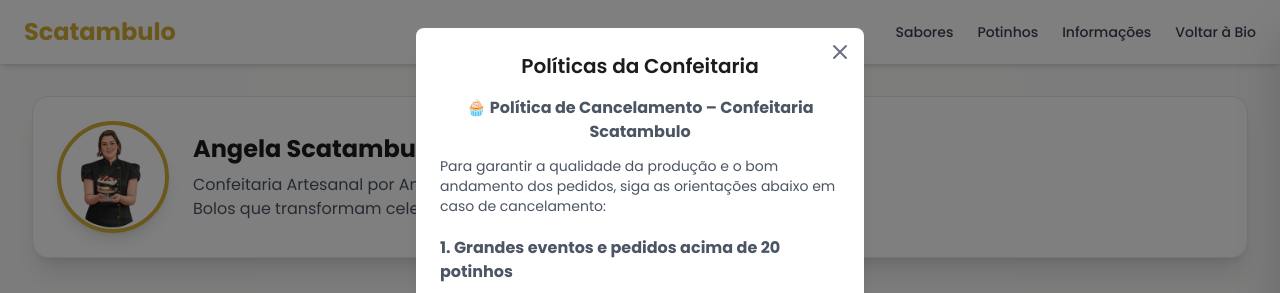
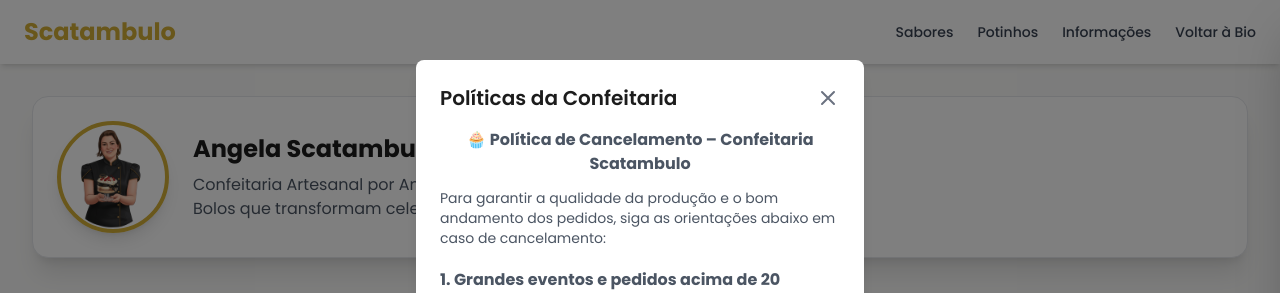
Before and after one commit to KauamedeirosHonorato/Confeitaria-Scatambulo, a plain HTML site: page menu.html in a window 1280 px wide. Both pictures are taken after a click on the element "Políticas". Shown: the top 293 px of the page. Drawn offline with nearby package versions, Linux system fonts and the light colour scheme.

Commit message:
Ajustando Bio

```diff
--- a/menu.html
+++ b/menu.html
@@ -1257,12 +1257,14 @@
     </div>
 
     <div id="policy-modal" class="fixed inset-0 bg-black bg-opacity-50 z-40 hidden flex items-center justify-center p-4">
-      <div class="bg-white p-6 rounded-lg shadow-lg max-w-md w-full relative">
-        <button id="close-policy-modal" class="absolute top-3 right-3 text-gray-500 hover:text-gray-700">
+      <div class="bg-white p-6 rounded-lg shadow-lg max-w-md w-full relative flex flex-col max-h-[85vh]">
+        <div class="flex justify-between items-center mb-4 flex-shrink-0">
+          <h3 class="text-xl font-semibold">Políticas da Confeitaria</h3>
+          <button id="close-policy-modal" class="text-gray-500 hover:text-gray-700">
           <svg class="w-6 h-6" fill="none" stroke="currentColor" viewBox="0 0 24 24" xmlns="http://www.w3.org/2000/svg"><path stroke-linecap="round" stroke-linejoin="round" stroke-width="2" d="M6 18L18 6M6 6l12 12"></path></svg>
         </button>
-        <h3 class="text-xl font-semibold mb-4 text-center">Políticas da Confeitaria</h3>
-        <div class="space-y-3 text-sm text-gray-600">
+        </div>
+        <div class="space-y-3 text-sm text-gray-600 overflow-y-auto">
           <p class="font-bold text-center text-base">
             🧁 Política de Cancelamento – Confeitaria Scatambulo
           </p>
```
